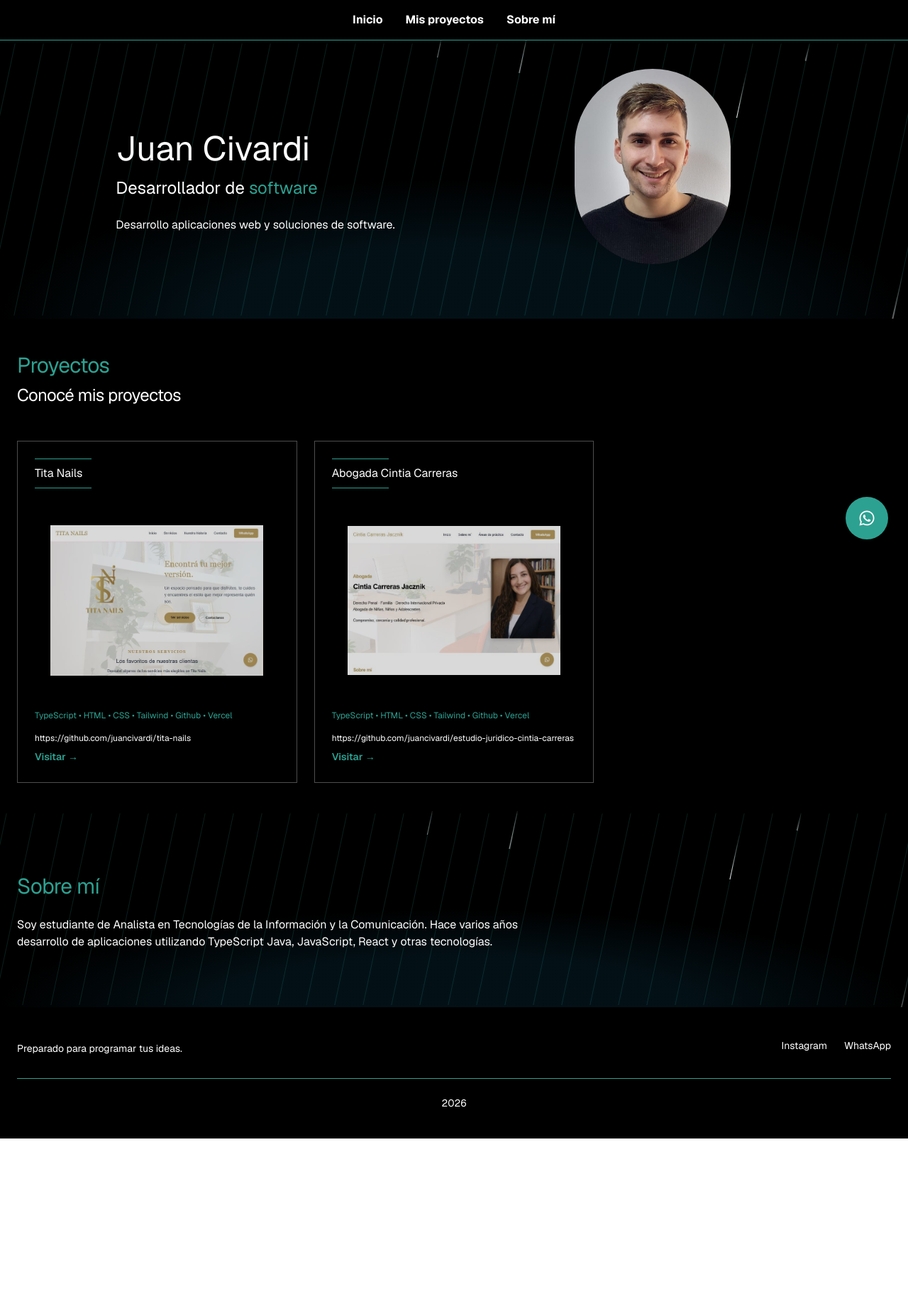
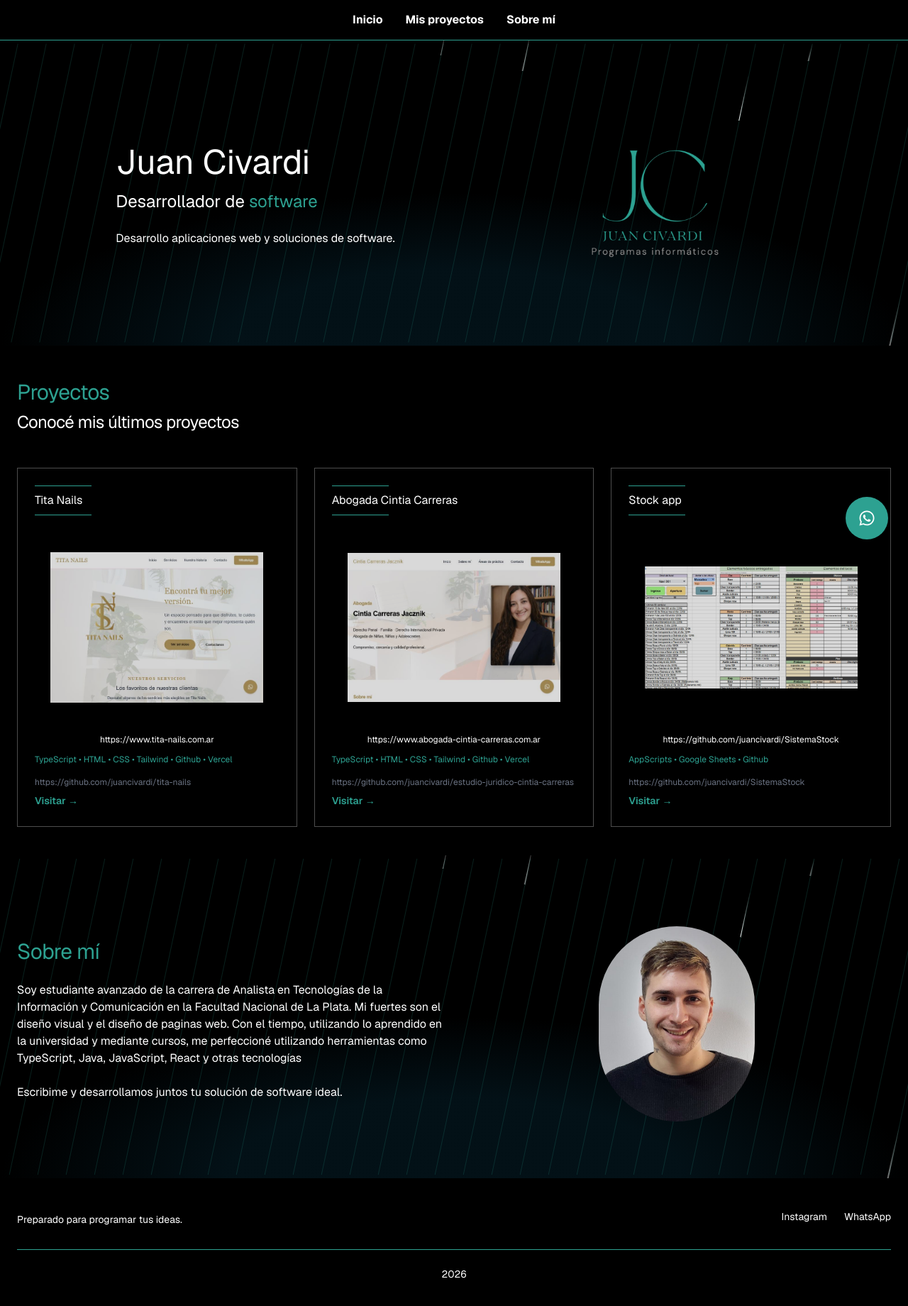
Before and after one commit to juancivardi/juan-civardi-web, a Next.js app: page / in a window 1280 px wide. Shown: the top 1840 px of the page at 71% size. Before the commit the page ends 1604 px from the top, so only its background shows below. Built offline with nearby package versions, Linux system fonts and the light colour scheme.

Commit message:
Add logo and other changes

```diff
--- a/components/About.tsx
+++ b/components/About.tsx
@@ -1,19 +1,37 @@
 import AnimatedBeam from "@/components/animata/background/animated-beam";
+import Image from "next/image";
 
 export default function About() {
   return (
     <AnimatedBeam>
     <section id="about" className="px-6 py-20 text-white">
-      <div className="mx-auto max-w-7xl">
-        <p className="mt-2 text-3xl text-[var(--turquesa)] tracking-tight">
-          Sobre mí
-        </p>
+      <div className="mx-auto max-w-7xl grid gap-6 lg:grid-cols-2 items-center">
+        <div>
+          <p className="mt-2 text-3xl text-[var(--turquesa)] tracking-tight">
+            Sobre mí
+          </p>
+          <p className="mt-6 max-w-3xl">
+            Soy estudiante avanzado de la carrera de Analista en Tecnologías de la Información
+            y Comunicación en la Facultad Nacional de La Plata. Mi fuertes son el diseño visual y el diseño de paginas web.
+            Con el tiempo, utilizando lo aprendido en la universidad y mediante cursos, me perfeccioné utilizando herramientas como TypeScript, Java, JavaScript, React y otras tecnologías
+          </p>
+          <p className="mt-6 max-w-3xl">
+            Escribime y desarrollamos juntos tu solución de software ideal.
+          </p>
 
-        <p className="mt-6 max-w-3xl">
-          Soy estudiante de Analista en Tecnologías de la Información
-          y la Comunicación. Hace varios años desarrollo de aplicaciones
-          utilizando TypeScript Java, JavaScript, React y otras tecnologías.
-        </p>
+        </div>
+        <div className="mt-5 relative mx-auto w-full max-w-[220px]">
+            <div className="relative aspect-[4/5] overflow-hidden rounded-full">
+                <Image
+                src="/images/juan-foto.jpg"
+                alt="Juan Civardi, programador"
+                fill
+                priority
+                className="object-cover"
+                sizes="280px"
+                />
+            </div>
+        </div>
       </div>
     </section>
     </AnimatedBeam>
--- a/components/Hero.tsx
+++ b/components/Hero.tsx
@@ -5,7 +5,7 @@ export default function Hero() {
   return (
     <main>
       <AnimatedBeam>
-      <section className="grid grid-cols-1 px-6 py-10 text-white md:grid-cols-2 md:px-20">
+      <section className="grid grid-cols-1 px-6 py-10 text-white md:grid-cols-2 md:px-20 md:items-center">
         <div className="mx-auto max-w-7xl px-6 py-20">
 
           <h1 className="mt-2 text-5xl">
@@ -20,10 +20,10 @@ export default function Hero() {
             Desarrollo aplicaciones web y soluciones de software.
           </p>
         </div>
-        <div className="relative mx-auto w-full max-w-[220px]">
-            <div className="relative aspect-[4/5] overflow-hidden rounded-full">
+        <div className="relative mx-auto w-full max-w-[280px]">
+            <div className="relative aspect-[4/5] overflow-hidden">
                 <Image
-                src="/images/juan-foto.jpg"
+                src="/images/logo.png"
                 alt="Juan Civardi, programador"
                 fill
                 priority
--- a/components/Projects.tsx
+++ b/components/Projects.tsx
@@ -11,7 +11,7 @@ export default function Projects() {
         </p>
 
         <h2 className="mt-2 text-2xl tracking-tight">
-          Conocé mis proyectos
+          Conocé mis últimos proyectos
         </h2>
 
         <div className="mt-12 grid gap-6 sm:grid-cols-2 lg:grid-cols-3">
@@ -38,6 +38,9 @@ export default function Projects() {
                   sizes="(max-width: 768px) 100vw, 400px"
                 />
                 </div>
+                <p className="text-xs mb-3 text-center">
+                {project.urlSitio}
+              </p>
               </div>
 
               <p className="text-sm">
@@ -46,7 +49,7 @@ export default function Projects() {
               <p className="mt-1 text-xs text-[var(--turquesa)]">
                 {project.tecnologias}
               </p>
-              <p className="mt-4 text-xs">
+              <p className="mt-4 text-xs text-gray-500">
                 {project.urlGit}
               </p>
 
--- a/data/projects.ts
+++ b/data/projects.ts
@@ -24,5 +24,13 @@ export const projects: Project[] = [
     urlSitio: "https://www.abogada-cintia-carreras.com.ar",
     imagen: "/images/web-cintia.JPG",
   },
+  {
+    titulo: "Stock app",
+    descripcion: "",
+    tecnologias: "AppScripts • Google Sheets • Github",
+    urlGit: "https://github.com/juancivardi/SistemaStock",
+    urlSitio: "https://github.com/juancivardi/SistemaStock",
+    imagen: "/images/app-stock.jpeg",
+  },
 
 ];
```
Also changed, not shown: public/images/app-stock.jpeg (added), public/images/logo.png (added).
